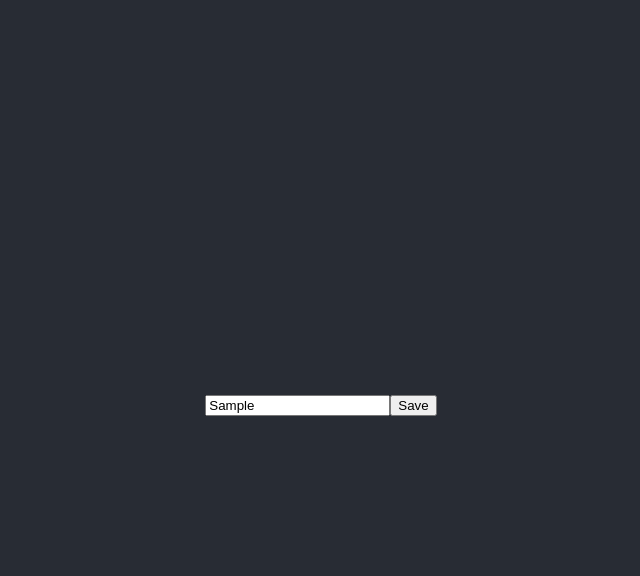
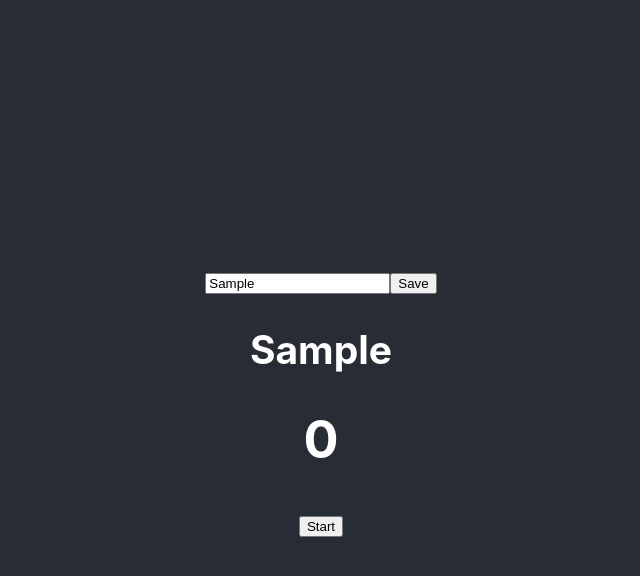
Before and after one commit to stanjdev/react-timer-app, a React (Create React App) app: page / in a window 1280 px wide. Both pictures are taken after typing "Sample" into the empty fields and a click on the button "Save". Shown: the top 576 px of the page, without its empty margins (319-959 px from the left). Built offline with nearby package versions, Linux system fonts and the light colour scheme.

Commit message:
added list of timers

```diff
--- a/src/App.js
+++ b/src/App.js
@@ -1,13 +1,14 @@
 import React from 'react';
 import './App.css';
-import logo from './logo.svg';
 import NewTimer from './components/NewTimer';
+import ListTimers from './components/ListTimers';
 
 function App() {
   return (
     <div className="App">
       <header className="App-header">
         <NewTimer />
+        <ListTimers />
       </header>
     </div>
   );
--- /dev/null
+++ b/src/components/ListTimers.js
@@ -0,0 +1,12 @@
+import React from 'react';
+import { useSelector } from 'react-redux';
+import TimerView from './TimerView';
+
+export default function ListTimers() {
+  const timers = useSelector((state) => state.timers.value)
+  return (
+    <div>
+      {timers.map((timer, i) => <TimerView key={i} name={timer.name} time={timer.time} isRunning={timer.isRunning} />)}
+    </div>
+  )
+}
--- /dev/null
+++ b/src/components/TimerView.js
@@ -0,0 +1,11 @@
+import React from 'react';
+
+export default function TimerView({name, time, isRunning}) {
+  return (
+    <div>
+        <h2>{name}</h2>
+        <h1>{time}</h1>
+        <button>{isRunning ? "Stop" : "Start"}</button>
+    </div>
+  )
+}
```
